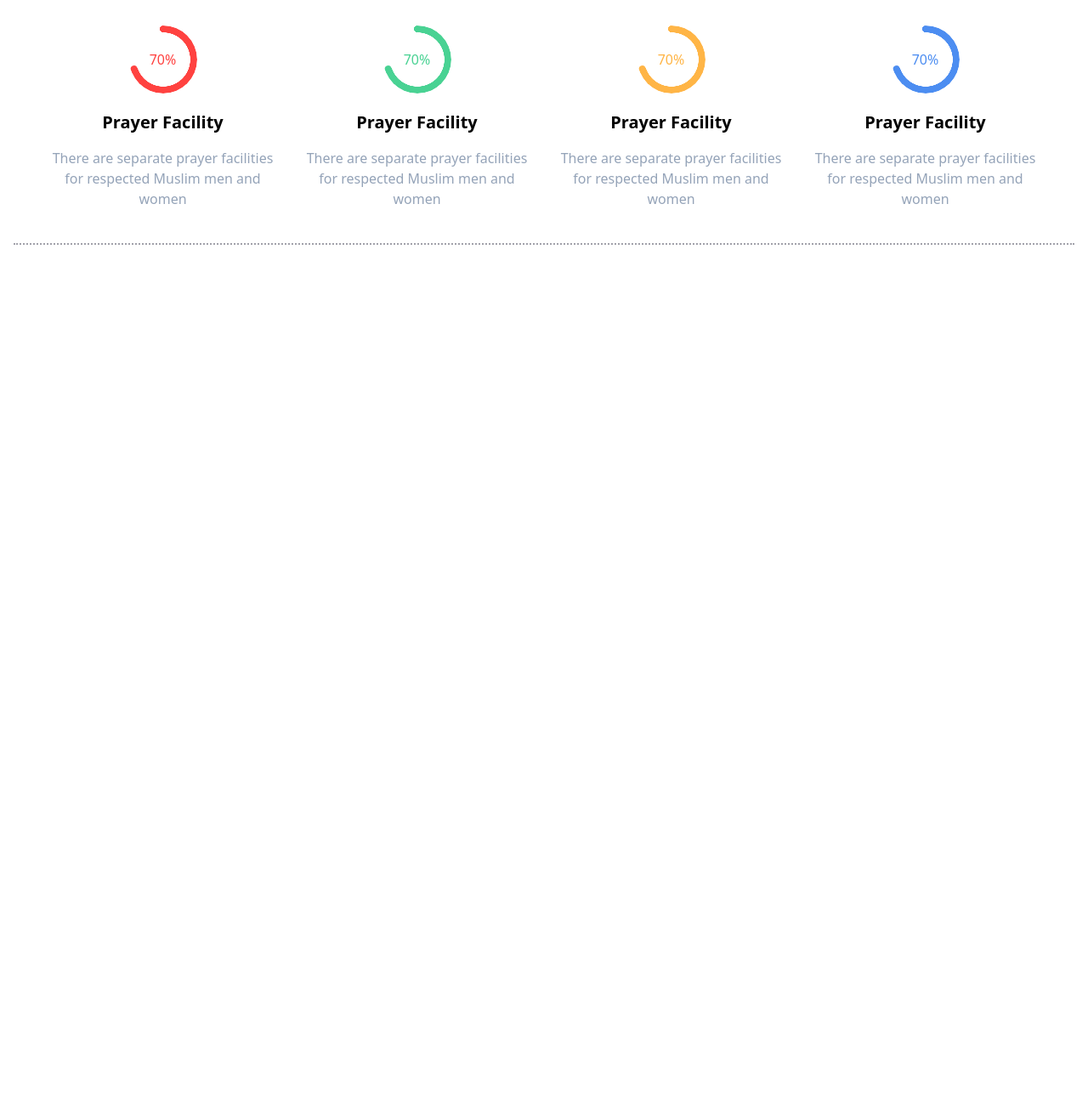
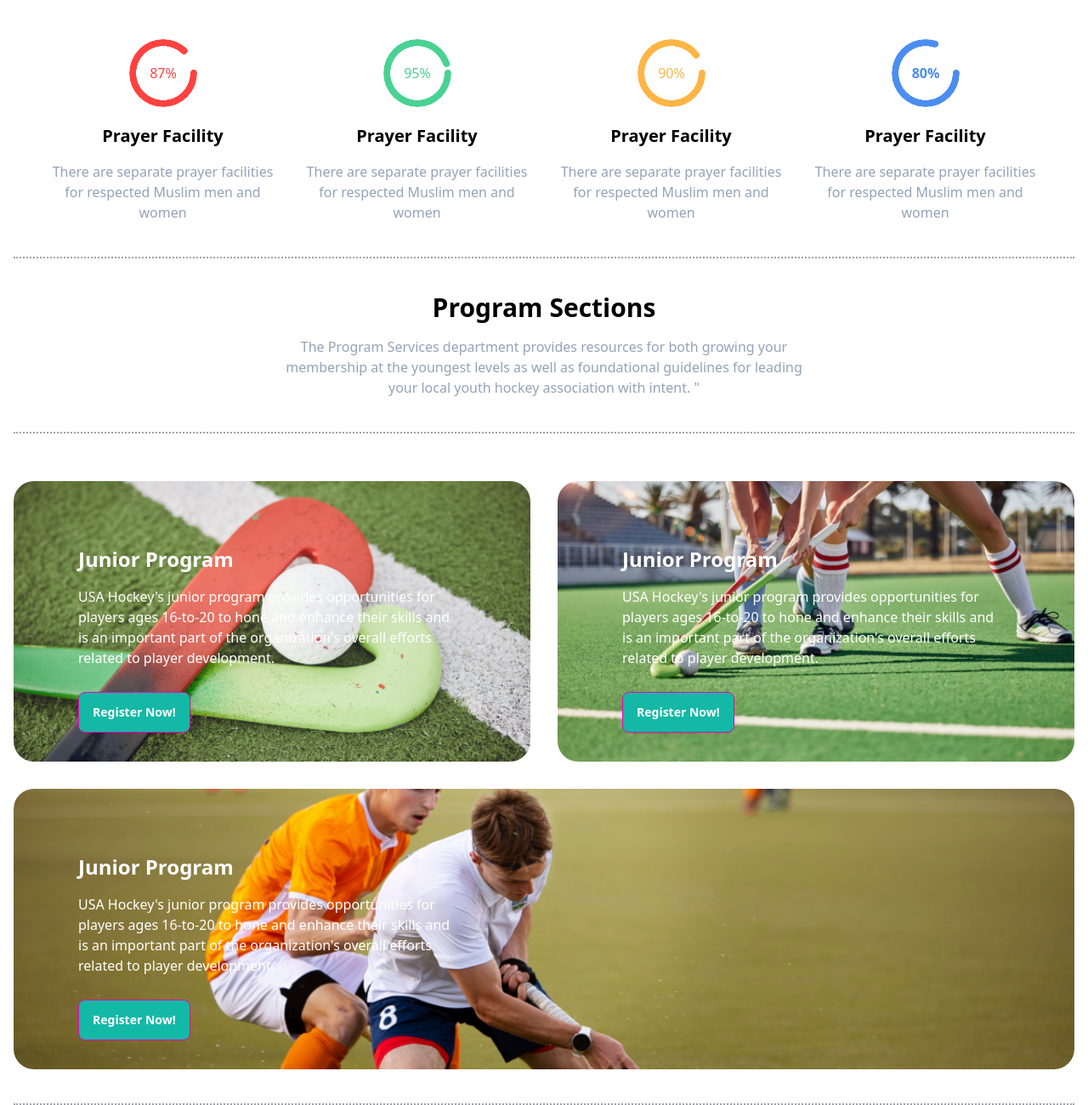
Before and after one commit to Shakil-Ahmed71/paragon-sports, a plain HTML site: page index.html in a window 1280 px wide. Shown: the part 844-2144 px from the top of the page at 85% size. Before the commit the page ends 1132 px from the top, so only its background shows below. Drawn offline with nearby package versions, Linux system fonts and the light colour scheme.

Commit message:
added program section and responsive

```diff
--- a/index.html
+++ b/index.html
@@ -87,7 +87,7 @@
       </div>
 
       <!-- header 2nd box -->
-        <div class="sm:mt-8 lg:-mt-60 border-dotted border-zinc-400 border-b-2 pb-16 lg:pb-28">
+        <div class="mt-8 lg:-mt-56 border-dotted border-zinc-400 border-b-2 pb-16 lg:pb-28">
             <div class="bg-black text-white p-4 lg:w-5/12 rounded-2xl lg:-mt-40 relative lg:left-[680px]">
                 <h3 class="font-bold text-2xl w-[500px]">Meet all the heroes from the field</h3>
                 <p class="w-[500px] mt-4 text-slate-400">Growing up, I spent most of my time playing sports and trying to stay active as much as possible. As I got older, I became more serious with field hockey, and I was determined to make the varsity team my junior year of high school.</p>
@@ -118,7 +118,7 @@
                         <!-- frofessional box one -->
                         <div>
                             <div class=" flex justify-center mb-5">
-                                <div class="radial-progress text-primary text-[#FF4240]" style="--value:70;" role="progressbar">70%</div>
+                                <div class="radial-progress text-primary text-[#FF4240] rotate-90" style="--value:87;" role="progressbar"><span class="-rotate-90">87%</span></div>
                             </div>
                             <div class="text-center">
                                 <h3 class="text-xl font-bold text-black mb-4">Prayer Facility</h3>
@@ -129,7 +129,7 @@
                         <!-- frofessional box two -->
                         <div>
                             <div class=" flex justify-center mb-5">
-                                <div class="radial-progress text-primary text-[#49D293]" style="--value:70;" role="progressbar">70%</div>
+                                <div class="radial-progress text-primary text-[#49D293] rotate-90" style="--value:95;" role="progressbar"><span class="-rotate-90">95%</span></div>
                             </div>
                             <div class="text-center">
                                 <h3 class="text-xl font-bold text-black mb-4">Prayer Facility</h3>
@@ -140,7 +140,7 @@
                         <!-- frofessional box three -->
                         <div>
                             <div class=" flex justify-center mb-5">
-                                <div class="radial-progress text-primary text-[#FFB546]" style="--value:70;" role="progressbar">70%</div>
+                                <div class="radial-progress text-primary text-[#FFB546] rotate-90" style="--value:90;" role="progressbar"><span class="-rotate-90">90%</span></div>
                             </div>
                             <div class="text-center">
                                 <h3 class="text-xl font-bold text-black mb-4">Prayer Facility</h3>
@@ -151,7 +151,7 @@
                         <!-- frofessional box four -->
                         <div>
                             <div class=" flex justify-center mb-5">
-                                <div class="radial-progress text-primary text-[#4C8DF1]" style="--value:70;" role="progressbar">70%</div>
+                                <div class="radial-progress text-primary text-[#4C8DF1] rotate-90 font-extrabold" style="--value:80;" role="progressbar"><span class="-rotate-90">80%</span></div>
                             </div>
                             <div class="text-center">
                                 <h3 class="text-xl font-bold text-black mb-4">Prayer Facility</h3>
@@ -166,6 +166,79 @@
         <!-- professional section -->
 
 
+        <!-- program section -->
+        <section class="">
+
+            <!-- program title -->
+            <div class="border-dotted border-zinc-400 border-b-2 pb-10">
+                <div>
+                    <div class="mt-10 mx-auto border-dotted border-zinc-400 border-b-2 pb-10">
+                        <h2 class="font-extrabold text-3xl text-black text-center mb-4">Program Sections</h2>
+                        <div class="flex justify-center">
+                            <p class="w-6/12 text-center text-slate-400">The Program Services department provides resources for both growing your membership at the youngest levels as well as foundational guidelines for leading your local youth hockey association with intent. "</p>
+                        </div>
+                    </div>
+                </div>
+            <!-- program title -->
+
+
+            <!-- program box -->
+            <div class="mt-14">
+                <div class="lg:grid grid-cols-2 grid-span-1 justify-center gap-2 lg:gap-8">
+
+                        <!-- program box-1 -->
+                        <div class="rounded-3xl bg-no-repeat bg-cover h-[330px]" style="background-image: url(Images/2.png);">
+                            <div class=" mt-10 lg:mt-10 lg:ml-10">
+                                <div class=" ml-9 pt-9 text-left mb-3 lg:text-left mb-7">
+                                    <h3 class="text-2xl font-bold text-white mb-4">Junior Program</h3>
+                                    <p class="text-white w-[450px]">USA Hockey's junior program provides opportunities for players ages 16-to-20 to hone and enhance their skills and is an important part of the organization's overall efforts related to player development.</p>
+                                </div>
+                                <div>
+                                    <button class="ml-9 btn btn-active btn-secondary bg-teal-500 text-white">Register Now!</button>
+                                </div>
+
+                            </div>
+                        </div>
+
+
+                        <!-- program box-2 -->
+                        <div class="rounded-3xl bg-no-repeat bg-cover h-[330px]" style="background-image: url(Images/3.png);">
+                            <div class="mt-10 lg:mt-10 lg:ml-10">
+                                <div class="ml-9 pt-9 text-left mb-3 lg:text-left mb-7">
+                                    <h3 class="text-2xl font-bold text-white mb-4">Junior Program</h3>
+                                    <p class="text-white w-[450px]">USA Hockey's junior program provides opportunities for players ages 16-to-20 to hone and enhance their skills and is an important part of the organization's overall efforts related to player development.</p>
+                                </div>
+                                <div>
+                                    <button class="ml-9 btn btn-active btn-secondary bg-teal-500 text-white">Register Now!</button>
+                                </div>
+
+                            </div>
+                        </div>
+
+
+                        <!-- program box-3 -->
+                        <div class="bg-no-repeat bg-cover col-span-2 rounded-3xl h-[330px]" style="background-image: url(Images/4.png);">
+                            <div class="mt-10 lg:mt-10 lg:ml-10">
+                                <div class="ml-9 pt-9 text-left mb-3 lg:text-left mb-7">
+                                    <h3 class="text-2xl font-bold text-white mb-4">Junior Program</h3>
+                                    <p class="text-white w-[450px]">USA Hockey's junior program provides opportunities for players ages 16-to-20 to hone and enhance their skills and is an important part of the organization's overall efforts related to player development.</p>
+                                </div>
+                                <div>
+                                    <button class="ml-9 btn btn-active btn-secondary bg-teal-500 text-white">Register Now!</button>
+                                </div>
+
+                            </div>
+                        </div>
+
+                    </div>
+
+                </div>
+            </div>
+            <!-- program box -->
+
+        </section>
+        <!-- program section -->
+
     </main>
 
     <footer>
```
